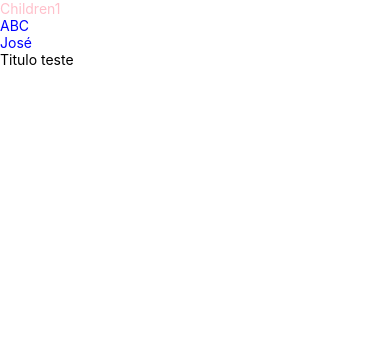
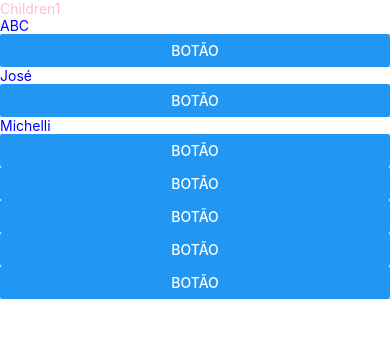
Before and after one commit to michellibg/vendas-online-app, a React Native app: screen / in a window 390 px wide. Shown: the top 338 px of the page. Built offline with nearby package versions, Linux system fonts and the light colour scheme.

Commit message:
getState

```diff
--- a/src/App.tsx
+++ b/src/App.tsx
@@ -9,7 +9,11 @@ const App = () => {
       <SafeAreaView>
         <Example text="ABC">Children1</Example>
         <Example text="José" />
-        <Text>Titulo teste</Text>
+        <Example text="Michelli" />
+        <Example />
+        <Example />
+        <Example />
+        <Example />
       </SafeAreaView>
     </View>
   );
--- a/src/Example.tsx
+++ b/src/Example.tsx
@@ -1,4 +1,5 @@
-import {Text, View} from 'react-native';
+import { useState } from 'react';
+import {Text, View, Button} from 'react-native';
 
 interface ExampleProps {
   text?: string;
@@ -12,10 +13,19 @@ interface ExampleProps {
 //   const { children, text : textProps } = props;
 
 const Example = ({children, text}: ExampleProps) => {
+
+  const [newText, setNewText] = useState('');
+
+  const handleOnPress = () => {
+    setNewText('Mudou');
+  }
+
   return (
     <View>
       <Text style={{color: 'pink'}}>{children}</Text>
-      <Text style={{color: 'blue'}}>{text}</Text>
+      <Text style={{color: 'blue'}}>{newText || text}</Text>
+
+      <Button onPress={handleOnPress} title = "Botão"/>
     </View>
   );
 };
```
